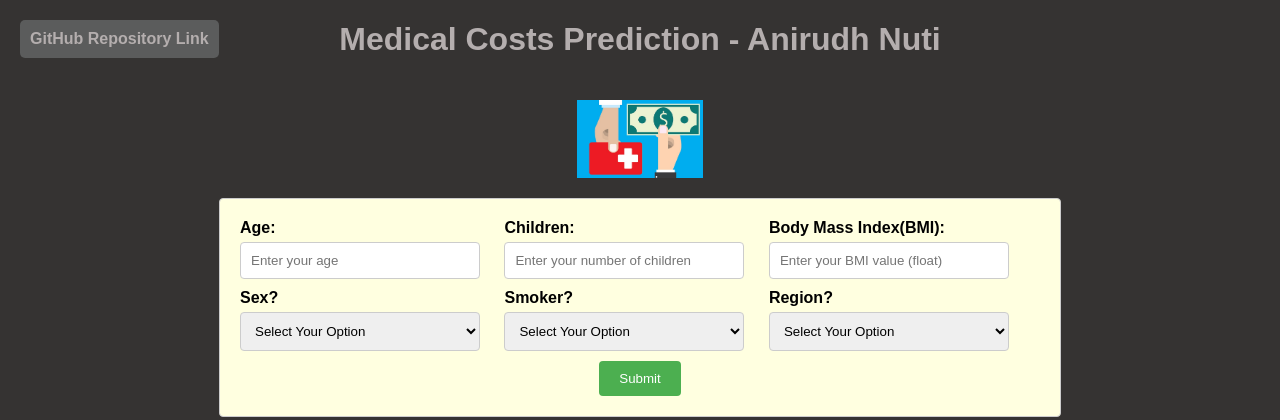
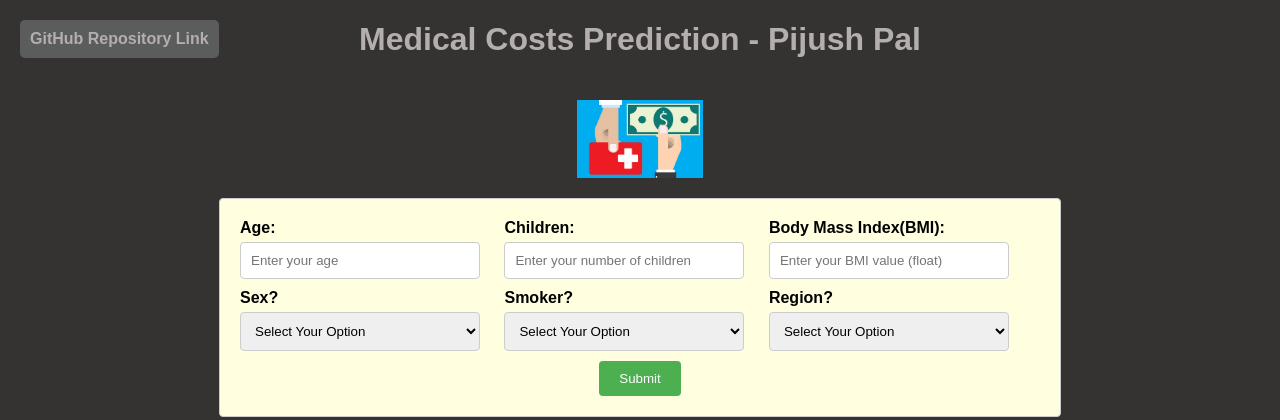
Before and after one commit to pijush2022/medical_bill_predict, a Flask app: page /prediction in a window 1280 px wide. Shown: the top 420 px of the page. Run offline with Flask 3, Linux system fonts and the light colour scheme.

Commit message:
Update home.html

```diff
--- a/templates/home.html
+++ b/templates/home.html
@@ -1,12 +1,12 @@
 <!DOCTYPE html>
 <html>
   <head>
-    <title>Medical Costs Prediction</title>
+    <title>Medical Costs Predict</title>
     <link rel="stylesheet" href="{{ url_for('static', filename='css/style.css') }}">
   </head>
   <body>
-    <a href="https://github.com/NvkAnirudh/Medical_Cost_Prediction" class="top-left-link" target="_blank">GitHub Repository Link</a>
-    <h1>Medical Costs Prediction - Anirudh Nuti</h1>
+    <a href="https://github.com/pijush2022/medical_bill_predict" class="top-left-link" target="_blank">GitHub Repository Link</a>
+    <h1>Medical Costs Prediction - Pijush Pal</h1>
     <img src="{{url_for('static', filename='/Image/medical.jpeg')}}" alt="Your Profile Picture" class="profile">
     <div class="form-box">
     <form action="{{url_for('predict_data')}}" method="POST">
```
